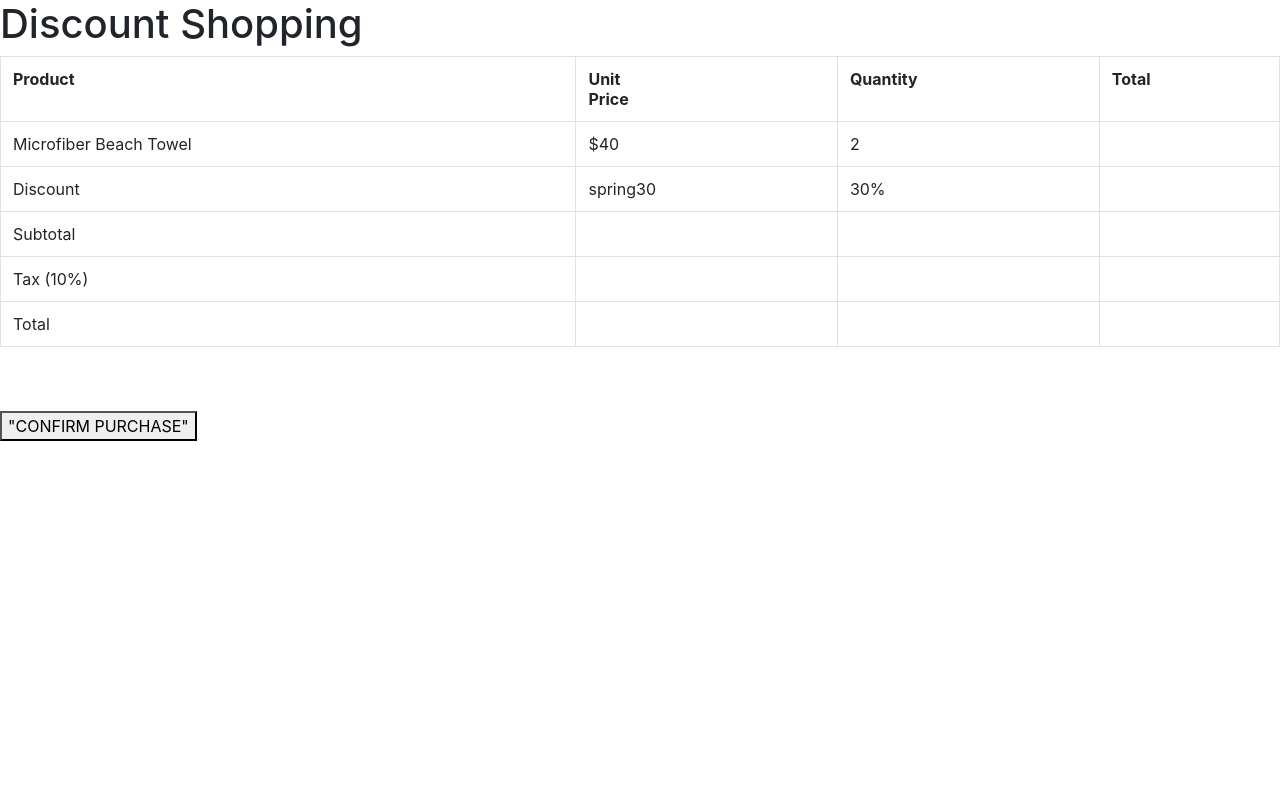
After one commit to shikikan86/cst336, a PHP site: page /practice/p6/index.html in a window 1280 px wide. The commit adds this page. Run offline with PHP 8.4, Linux system fonts and the light colour scheme; some libraries are stand-ins or nearby versions.

Commit message:
practice 6

```diff
--- a/practice/p5/index.html
+++ b/practice/p5/index.html
@@ -12,7 +12,7 @@
 
   <!--Embed here any YouTube video using the "iframe" tag -->
 <div class="embed-responsive embed-responsive-16by9">
-<iframe class="embed-responsive-item" src="https://www.youtube.com/embed/emXKUzofpFw" allowfullscreen>
+<iframe class="embed-responsive-item" src="https://www.youtube.com/embed/emXKUzofpFw">
 </iframe>
 </div>
 <br>
--- /dev/null
+++ b/practice/p6/discounts.php
@@ -0,0 +1,33 @@
+<?php
+    $codes = array();
+
+    $codes["promo"] = "getFifty";
+    $codes["discount"] = 50;
+
+    $codesArray = array();
+    array_push($codesArray, $codes);
+
+    $codes["promo"] = "halfPrice";
+    $codes["discount"] = 50;
+    array_push($codesArray, $codes);
+
+    $codes["promo"] = "sand30";
+    $codes["discount"] = 30;
+    array_push($codesArray, $codes);
+
+    $codes["promo"] = "spring30";
+    $codes["discount"] = 30;
+    array_push($codesArray, $codes);
+
+    $codes["promo"] = "beach";
+    $codes["discount"] = 20;
+    array_push($codesArray, $codes);
+
+    $codes["promo"] = "sunny";
+    $codes["discount"] = 20;
+    array_push($codesArray, $codes);
+
+    echo json_encode($codesArray[rand(0,5)]);
+
+
+?>
--- /dev/null
+++ b/practice/p6/getRandomProduct.php
@@ -0,0 +1,39 @@
+
+<?php
+    //1
+    $items = array();
+    $items["product"] = "Microfiber Beach Towel";
+    $items["price"] = 40;
+    $items["qty"] = 2;
+
+    $iArray = array();
+    array_push($iArray, $items);
+    //2
+    $items["product"] = "Flip-flop Sandals";
+    $items["price"] = 30;
+    $items["qty"] = 5;
+
+    array_push($iArray, $items);
+    //3
+    $items["product"] = "Sunscreen 80SPF";
+    $items["price"] = 25;
+    $items["qty"] = 3;
+
+    array_push($iArray, $items);
+    //4
+    $items["product"] = "Plastic Flying Disc";
+    $items["price"] = 15;
+    $items["qty"] = 4;
+
+    array_push($iArray, $items);
+
+    //5
+    $items["product"] = "Beach Umbrella";
+    $items["price"] = 75;
+    $items["qty"] = 1;
+
+    array_push($iArray, $items);
+
+    echo json_encode($iArray[rand(0,4)]);
+
+?>
--- /dev/null
+++ b/practice/p6/index.html
@@ -0,0 +1,135 @@
+<html>
+
+<head>
+    <link rel="stylesheet" href="https://stackpath.bootstrapcdn.com/bootstrap/4.3.1/css/bootstrap.min.css" integrity="sha384-ggOyR0iXCbMQv3Xipma34MD+dH/1fQ784/j6cY/iJTQUOhcWr7x9JvoRxT2MZw1T" crossorigin="anonymous">
+    <script src="https://stackpath.bootstrapcdn.com/bootstrap/4.3.1/js/bootstrap.min.js" integrity="sha384-JjSmVgyd0p3pXB1rRibZUAYoIIy6OrQ6VrjIEaFf/nJGzIxFDsf4x0xIM+B07jRM" crossorigin="anonymous"></script>
+    <script src="https://code.jquery.com/jquery-3.1.0.js"></script>
+    <link rel="stylesheet" href="css/styles.css">
+    <title>Shopping Cart</title>
+</head>
+
+<body>
+
+    <h1> Discount Shopping </h1>
+
+    <table class = "table table-bordered">
+        <tr>
+            <th>Product</th>
+            <th>Unit <br> Price</th>
+            <th> Quantity </th>
+            <th>Total</th>
+        </tr>
+        <tr>
+            <td><span id = "product"></span></td>
+            <td id = "price"></td>
+            <td><span id = "qty"></span></td>
+            <td id="productTotal"></td>
+        </tr>
+
+        <tr>
+            <td>Discount</td>
+            <td><span id = "discountPromo"></span></td>
+            <td><span id = "discountPercent"></span></td>
+            <td><span id = "discountTotal"></span></td>
+        </tr>
+
+        <tr>
+            <td>Subtotal</td>
+            <td></td>
+            <td></td>
+            <td id="subtotal"></td>
+        </tr>
+
+        <tr>
+            <td>Tax (10%)</td>
+            <td></td>
+            <td></td>
+            <td id="tax"></td>
+        </tr>
+
+        <tr>
+            <td>Total</td>
+            <td></td>
+            <td></td>
+            <td id="total"></td>
+        </tr>
+
+    </table>
+
+    <br><br>
+
+    <button id="submit">"CONFIRM PURCHASE"</button>
+
+    <script>
+        /*global $ */
+        let discountTotal;
+        let percent;
+        let apples;
+        let quant;
+        let productTotal;
+        $(document).ready(function() {
+            $.ajax({
+                    type: "GET",
+                    url: "getRandomProduct.php",
+                    dataType: "json",
+                    data: {},
+                    success: function(data, status) {
+                        //alert(data.price);
+                        $("#product").html(data.product);
+                        $("#qty").html(data.qty);
+                        apples = data.price;
+                        $("#price").html("$" + data.price);
+                        quant = data.qty;
+
+                    },
+                    complete: function(data, status) { //optional, used for debugging purposes
+                        //alert(status);
+                    }
+                });
+
+                $.ajax({
+                    type: "GET",
+                    url: "discounts.php",
+                    dataType: "json",
+                    data: {},
+                    success: function(data, status) {
+                        //alert(data.price);
+                        $("#discountPromo").html(data.promo);
+                        $("#discountPercent").html(data.discount + "%");
+                        percent = .01 * data.discount;
+                    },
+                    complete: function(data, status) { //optional, used for debugging purposes
+                        //alert(status);
+                    }
+                });
+
+            let total = 0;
+            let tax = 0;
+            let subtotal = 0;
+
+            function calcTots(){
+                productTotal = quant * apples;
+                discountTotal = percent * productTotal;
+                subtotal = productTotal - discountTotal;
+                total = 0;
+
+                tax = subtotal * .1;
+                total = tax + subtotal;
+
+                $("#subtotal").html("$" + subtotal);
+                $("#tax").html("$" + tax);
+                $("#total").html("$" + total);
+                $('#productTotal').html("$" + productTotal);
+                $("#discountTotal").html("$" + discountTotal);
+            }
+
+            $("#submit").on("click", function() {
+                //alert(apples);
+                calcTots();
+            });
+        });
+    </script>
+
+</body>
+
+</html>
```
Also changed, not shown: practice/p5/css/style.css (+0 -22 lines), practice/p6/css/styles.css (added), 1 other file.
